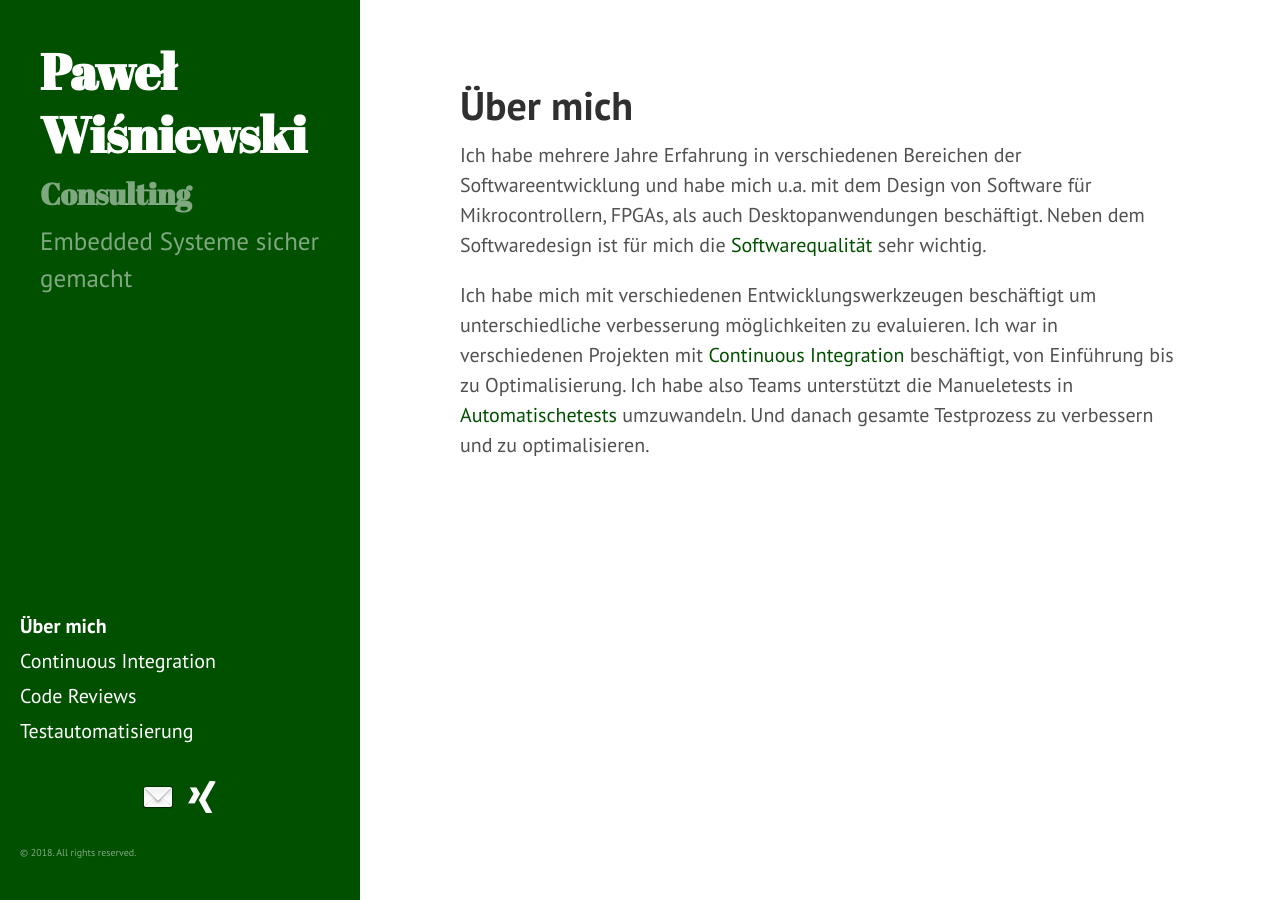
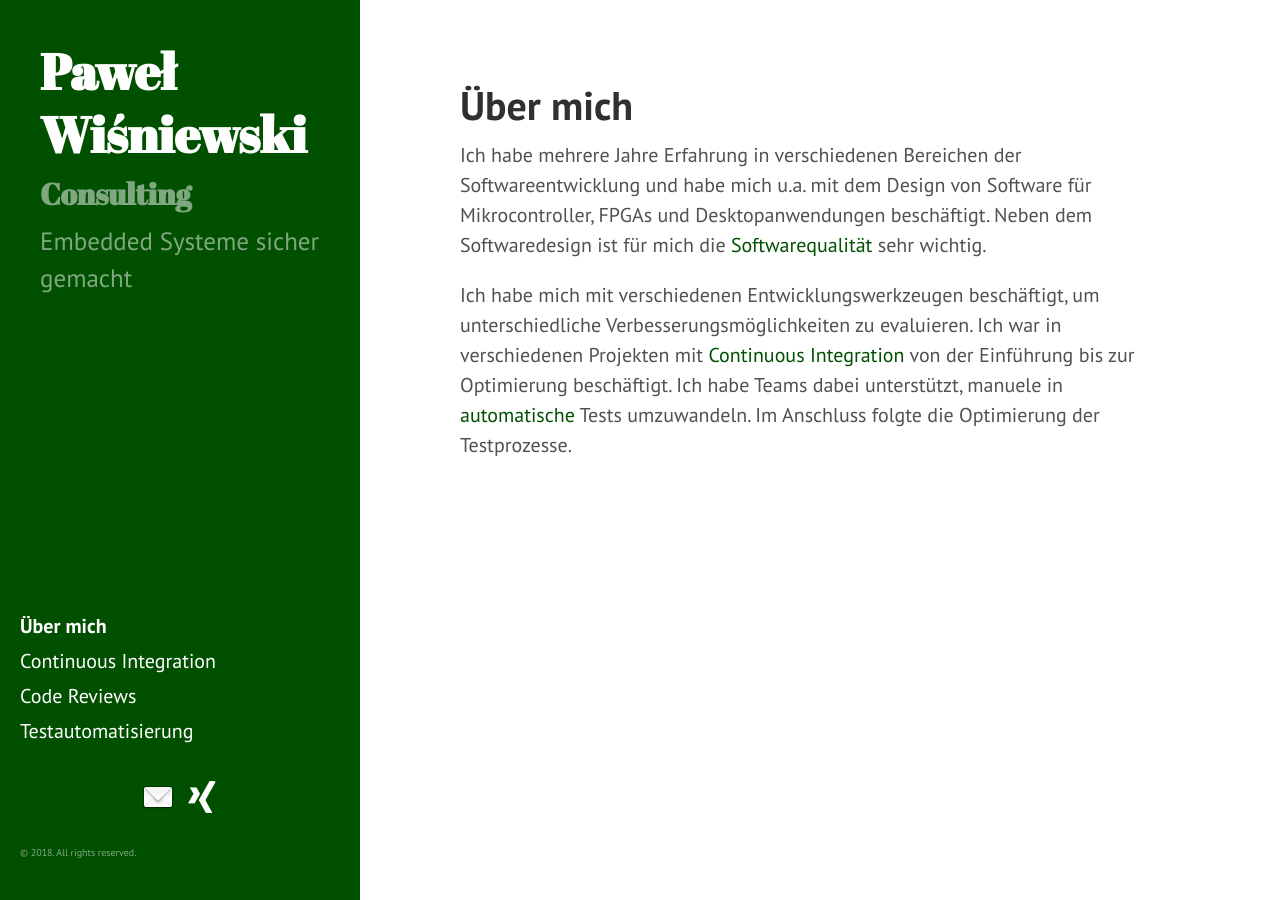
Before and after one commit to WisniewskiP/WisniewskiP.github.io, a Jekyll site: the page built from about.md, in a window 1280 px wide. Built offline with Jekyll 4.4.1, drawn with Linux system fonts in a browser that asks for light colours.

Commit message:
korrekturen TB

```diff
--- a/about.md
+++ b/about.md
@@ -4,13 +4,12 @@ title: Über mich
 permalink: /about/
 ---
 Ich habe mehrere Jahre Erfahrung in verschiedenen Bereichen der Softwareentwicklung
-und habe mich u.a. mit dem Design von Software für Mikrocontrollern, FPGAs, als auch
+und habe mich u.a. mit dem Design von Software für Mikrocontroller, FPGAs und
 Desktopanwendungen beschäftigt. Neben dem Softwaredesign ist für mich die [Softwarequalität]({% link code_reviews.md %})
 sehr wichtig.
 
-Ich habe mich mit verschiedenen Entwicklungswerkzeugen beschäftigt um unterschiedliche
-verbesserung möglichkeiten zu evaluieren. Ich war in verschiedenen Projekten mit
-[Continuous Integration]({% link ci.md %}) beschäftigt, von
-Einführung bis zu Optimalisierung. Ich habe also Teams unterstützt die Manueletests
-in [Automatischetests]({% link testautomatisierung.md %}) umzuwandeln. Und danach
-gesamte Testprozess zu verbessern und zu optimalisieren.
+Ich habe mich mit verschiedenen Entwicklungswerkzeugen beschäftigt, um unterschiedliche
+Verbesserungsmöglichkeiten zu evaluieren. Ich war in verschiedenen Projekten mit
+[Continuous Integration]({% link ci.md %}) von der Einführung bis zur Optimierung
+beschäftigt. Ich habe Teams dabei unterstützt, manuele in [automatische]({% link testautomatisierung.md %})
+Tests umzuwandeln. Im Anschluss folgte die Optimierung der Testprozesse.
```
Also changed, not shown: ci.md (+4 -4 lines), code_reviews.md (+2 -2 lines), testautomatisierung.md (+1 -1 lines).
